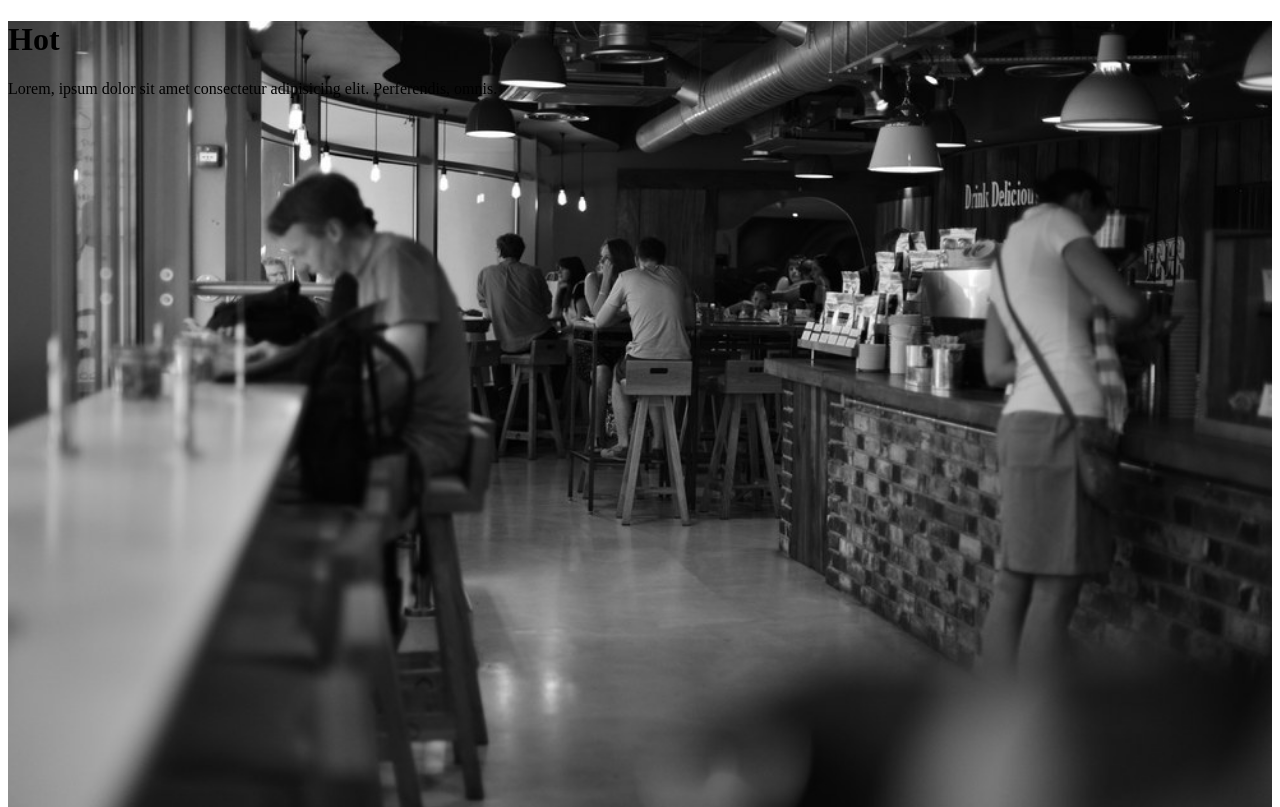
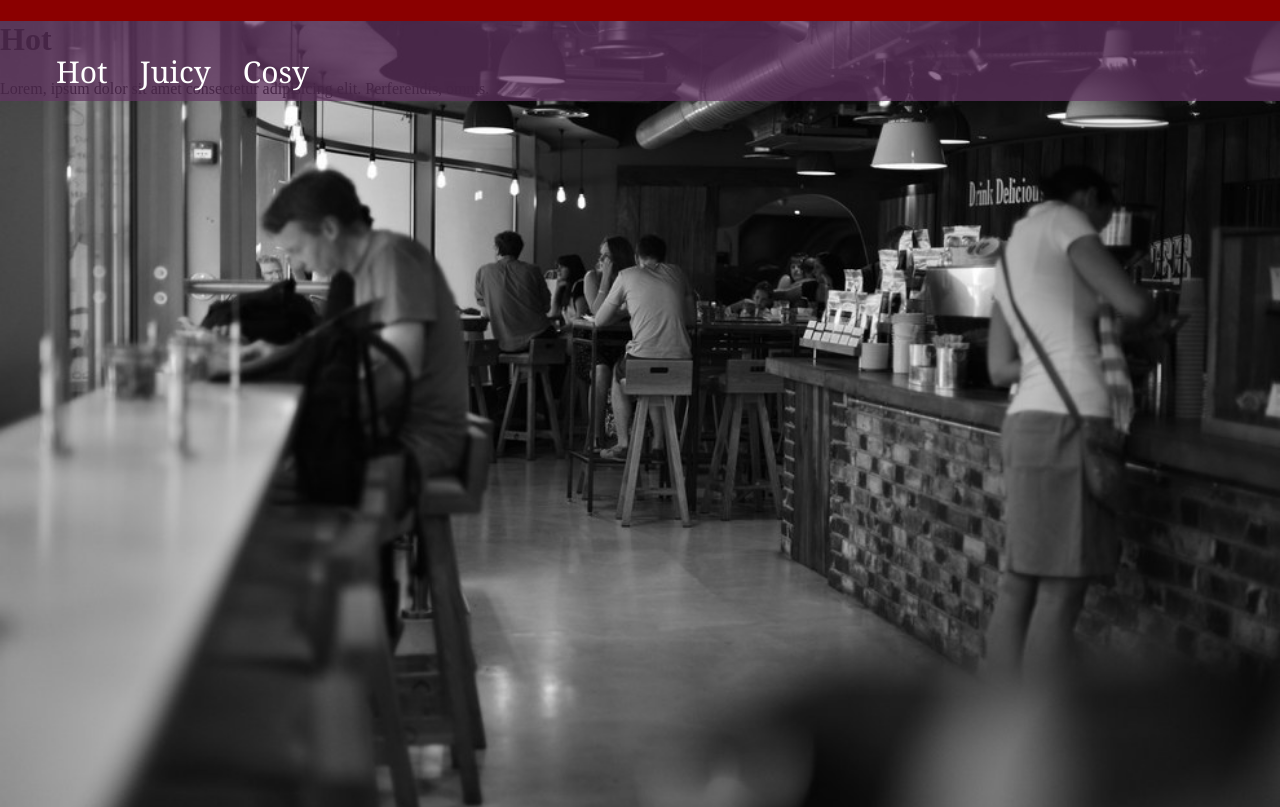
Before and after one commit to ChocoDream/caffe_retro, a plain HTML site: page index.html in a window 1280 px wide. Shown: the top 807 px of the page. Drawn offline with Linux system fonts and the light colour scheme.

Commit message:
4 on the list is done
Now the margin is 0.

```diff
--- a/index.html
+++ b/index.html
@@ -8,6 +8,13 @@
     <link rel="stylesheet" href="/styles.css">
 </head>
 <body>
+    <div class="topnav">
+        <ul>
+            <li><a href="#hot">Hot</a></li>
+            <li><a href="#juicy">Juicy</a></li>
+            <li><a href="#cosy">Cosy</a></li>
+        </ul>
+    </div>
     <div id="hot">
         <h1>Hot</h1>
         <p>Lorem, ipsum dolor sit amet consectetur adipisicing elit. Perferendis, omnis.</p>
--- a/styles.css
+++ b/styles.css
@@ -4,6 +4,36 @@
 img{
     width: 100%;
 }
+
+body{
+    background-color: darkred;
+    margin: 0;
+}
+
+.topnav{
+    overflow: hidden;
+    background-color: rgba(100, 54, 100, 0.70);
+    position: fixed;
+    height: 10vh;
+    width: 100%;
+}
+
+.topnav li{
+    list-style-type: none;
+    font-family: Cambria, Cochin, Georgia, Times, 'Times New Roman', serif;
+    font-size: 30px;
+}
+
+.topnav a{
+    float: left;
+    display: block;
+    text-align: center;
+    color: white;
+    padding: 14px 16px;
+    text-decoration: none;
+}
+
+
 
 #hot{
     height: 100vh;
```
